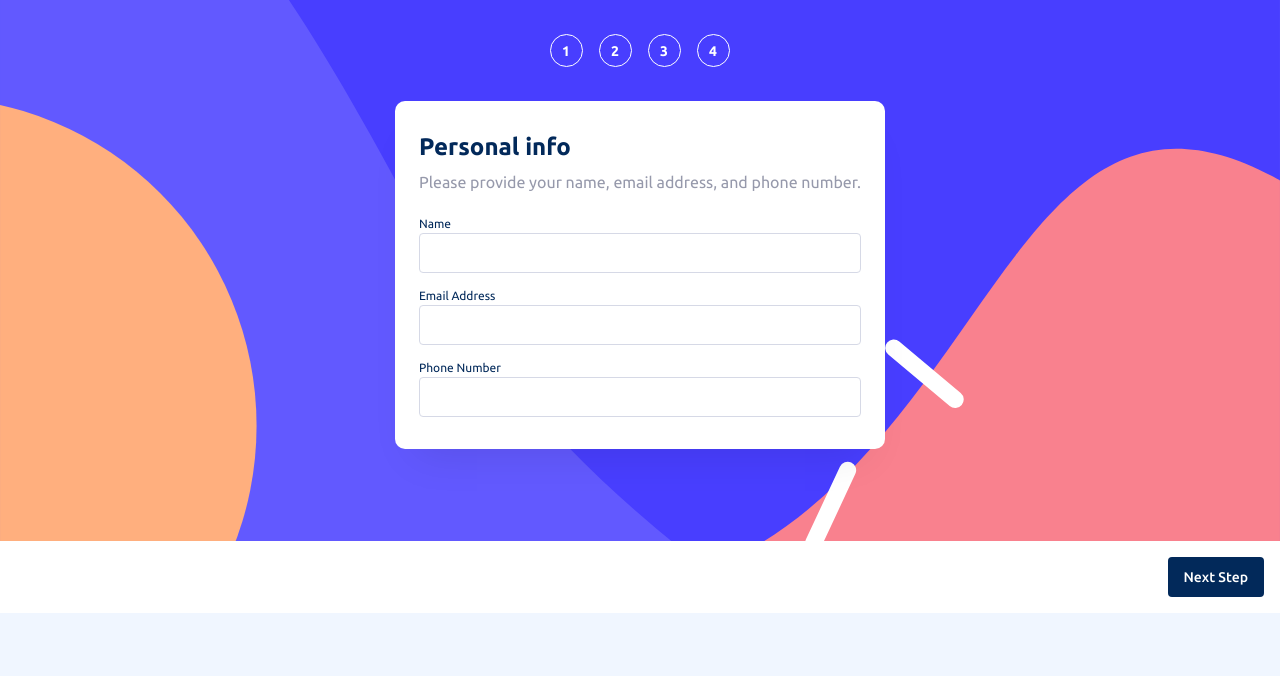
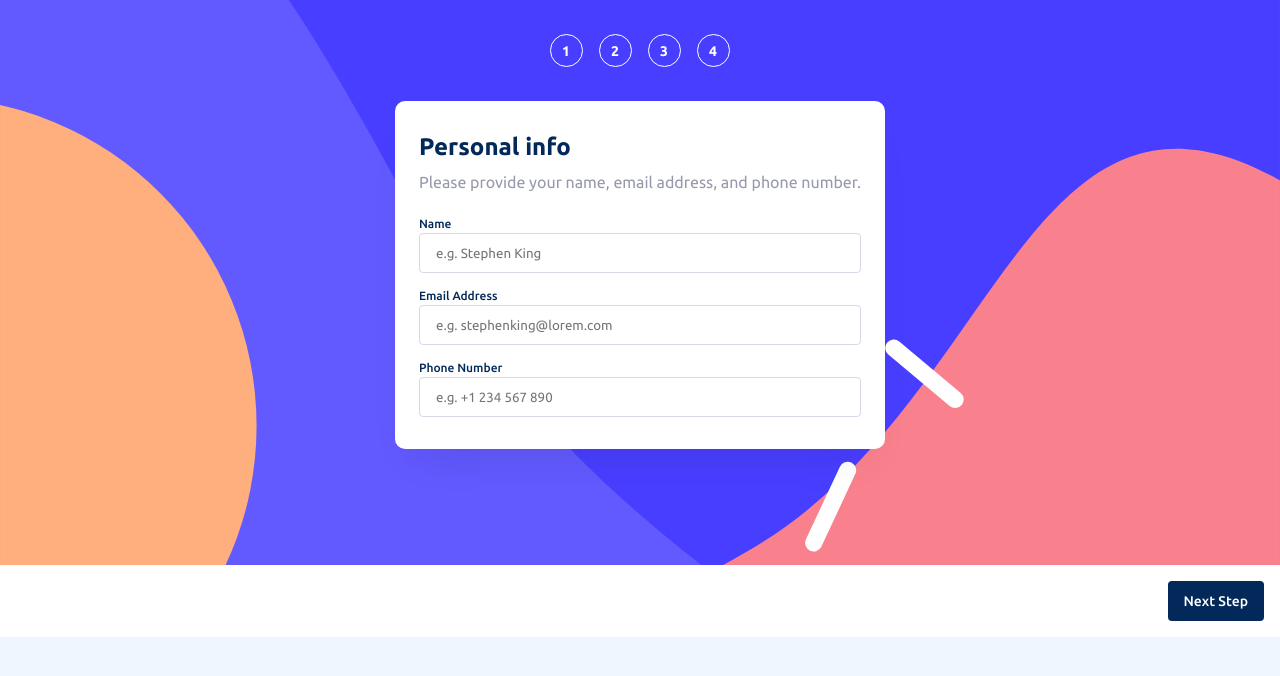
Before and after one commit to Zuzuu1992/Multi-step-form---Front, a React (Vite) app: page / in a window 1280 px wide. Shown: the top 676 px of the page. Built offline with nearby package versions, Linux system fonts and the light colour scheme.

Commit message:
feat:refactor code

```diff
--- a/src/App.tsx
+++ b/src/App.tsx
@@ -1,5 +1,9 @@
 import styled from "styled-components";
 import Background from "../src/assets/bg-sidebar-mobile.svg";
+import Pagination from "./components/Pagination";
+import Step from "./components/Step";
+import EntryForm from "./components/EntryForm";
+import NextStep from "./components/NextStep";
 
 function App() {
   return (
@@ -8,38 +12,13 @@ function App() {
         {/* <img src={Mskd} /> */}
         <Option>
           <Process>
-            <Pagination>
-              <Number>1</Number>
-              <Number>2</Number>
-              <Number>3</Number>
-              <Number>4</Number>
-            </Pagination>
+            <Pagination />
             <Card>
-              <Step>
-                <Title>Personal info</Title>
-                <Instruction>
-                  Please provide your name, email address, and phone number.
-                </Instruction>
-              </Step>
-              <Form>
-                <FillBox>
-                  <Label htmlFor="name">Name</Label>
-                  <Input type="text" id="name" />
-                </FillBox>
-                <FillBox>
-                  <Label htmlFor="email">Email Address</Label>
-                  <Input type="text" id="email" />
-                </FillBox>
-                <FillBox>
-                  <Label htmlFor="phone">Phone Number</Label>
-                  <Input type="text" id="phone" />
-                </FillBox>
-              </Form>
+              <Step />
+              <EntryForm />
             </Card>
           </Process>
-          <Next>
-            <NextBtn>Next Step</NextBtn>
-          </Next>
+          <NextStep />
         </Option>
       </Main>
     </>
@@ -63,7 +42,7 @@ const Process = styled.div`
   align-items: center;
   row-gap: 34px;
   /* padding: 34px 16px; */
-  padding: 34px 16px 58px 16px;
+  padding: 34px 16px 82px 16px;
 `;
 
 const Option = styled.div`
@@ -73,108 +52,9 @@ const Option = styled.div`
   row-gap: 34px;
 `;
 
-const Pagination = styled.div`
-  display: flex;
-  column-gap: 16px;
-`;
-
-const Number = styled.button`
-  border-radius: 50%;
-  height: 33px;
-  width: 33px;
-  border: 1px solid white;
-  background-color: transparent;
-  /* padding: 6px 10px; */
-  color: var(--white);
-  text-align: center;
-  font-family: Ubuntu;
-  font-size: 14px;
-  font-style: normal;
-  font-weight: 700;
-  line-height: normal;
-  letter-spacing: 1px;
-  text-transform: uppercase;
-`;
-
 const Card = styled.div`
   background-color: var(--white);
   border-radius: 10px;
   box-shadow: 0px 25px 40px -20px rgba(0, 0, 0, 0.1);
   padding: 32px 24px;
 `;
-const Step = styled.div`
-  display: flex;
-  flex-direction: column;
-  row-gap: 9px;
-`;
-
-const Title = styled.div`
-  color: var(--marineBlue);
-  font-family: Ubuntu;
-  font-size: 24px;
-  font-style: normal;
-  font-weight: 700;
-  line-height: normal;
-`;
-
-const Instruction = styled.div`
-  color: var(--coolGrey);
-  font-feature-settings: "clig" off, "liga" off;
-  /* Body (L) */
-  font-family: Ubuntu;
-  font-size: 16px;
-  font-style: normal;
-  font-weight: 400;
-  line-height: 25px; /* 156.25% */
-`;
-
-const Next = styled.div`
-  background-color: var(--white);
-  display: flex;
-  justify-content: flex-end;
-  width: 100%;
-  padding: 16px;
-`;
-
-const NextBtn = styled.button`
-  background-color: var(--white);
-  padding: 12px 16px;
-  border-radius: 4px;
-  background: var(--marineBlue);
-  color: var(--white, #fff);
-  font-family: Ubuntu;
-  font-size: 14px;
-  font-style: normal;
-  font-weight: 500;
-  line-height: normal;
-  border: none;
-`;
-
-const Form = styled.form`
-  margin-top: 22px;
-  display: flex;
-  flex-direction: column;
-  row-gap: 16px;
-`;
-
-const FillBox = styled.div`
-  display: flex;
-  flex-direction: column;
-  row-gap: 3px;
-`;
-
-const Input = styled.input`
-  height: 40px;
-  border-radius: 4px;
-  border: 1px solid var(--border-color, #d6d9e6);
-  background: var(--white);
-`;
-
-const Label = styled.label`
-  color: var(--marineBlue);
-  font-family: Ubuntu;
-  font-size: 12px;
-  font-style: normal;
-  font-weight: 400;
-  line-height: normal;
-`;
--- /dev/null
+++ b/src/components/EntryForm.tsx
@@ -0,0 +1,65 @@
+import styled from "styled-components";
+
+function EntryForm() {
+  return (
+    <Form>
+      <FillBox>
+        <Label htmlFor="name">Name</Label>
+        <Input type="text" id="name" placeholder="e.g. Stephen King" />
+      </FillBox>
+      <FillBox>
+        <Label htmlFor="email">Email Address</Label>
+        <Input
+          type="text"
+          id="email"
+          placeholder="e.g. stephenking@lorem.com"
+        />
+      </FillBox>
+      <FillBox>
+        <Label htmlFor="phone">Phone Number</Label>
+        <Input type="text" id="phone" placeholder="e.g. +1 234 567 890" />
+      </FillBox>
+    </Form>
+  );
+}
+
+export default EntryForm;
+
+const Form = styled.form`
+  margin-top: 22px;
+  display: flex;
+  flex-direction: column;
+  row-gap: 16px;
+`;
+
+const FillBox = styled.div`
+  display: flex;
+  flex-direction: column;
+  row-gap: 3px;
+`;
+
+const Input = styled.input`
+  height: 40px;
+  border-radius: 4px;
+  border: 1px solid var(--border-color, #d6d9e6);
+  background: var(--white);
+  font-family: "Ubuntu", sans-serif;
+  padding-left: 16px;
+  ::placeholder {
+    color: var(--coolGrey);
+    font-family: "Ubuntu", sans-serif;
+    font-size: 15px;
+    font-style: normal;
+    font-weight: 500;
+    line-height: normal;
+  }
+`;
+
+const Label = styled.label`
+  color: var(--marineBlue);
+  font-family: "Ubuntu", sans-serif;
+  font-size: 12px;
+  font-style: normal;
+  font-weight: 500;
+  line-height: normal;
+`;
--- /dev/null
+++ b/src/components/NextStep.tsx
@@ -0,0 +1,33 @@
+import styled from "styled-components";
+
+function NextStep() {
+  return (
+    <Next>
+      <NextBtn>Next Step</NextBtn>
+    </Next>
+  );
+}
+
+export default NextStep;
+
+const Next = styled.div`
+  background-color: var(--white);
+  display: flex;
+  justify-content: flex-end;
+  width: 100%;
+  padding: 16px;
+`;
+
+const NextBtn = styled.button`
+  background-color: var(--white);
+  padding: 12px 16px;
+  border-radius: 4px;
+  background: var(--marineBlue);
+  color: var(--white, #fff);
+  font-family: "Ubuntu", sans-serif;
+  font-size: 14px;
+  font-style: normal;
+  font-weight: 500;
+  line-height: normal;
+  border: none;
+`;
--- /dev/null
+++ b/src/components/Pagination.tsx
@@ -0,0 +1,36 @@
+import styled from "styled-components";
+
+function Pagination() {
+  return (
+    <NumberBox>
+      <Number>1</Number>
+      <Number>2</Number>
+      <Number>3</Number>
+      <Number>4</Number>
+    </NumberBox>
+  );
+}
+
+export default Pagination;
+
+const NumberBox = styled.div`
+  display: flex;
+  column-gap: 16px;
+`;
+
+const Number = styled.button`
+  border-radius: 50%;
+  height: 33px;
+  width: 33px;
+  border: 1px solid white;
+  background-color: transparent;
+  color: var(--white);
+  text-align: center;
+  font-family: "Ubuntu", sans-serif;
+  font-size: 14px;
+  font-style: normal;
+  font-weight: 700;
+  line-height: normal;
+  letter-spacing: 1px;
+  text-transform: uppercase;
+`;
--- /dev/null
+++ b/src/components/Step.tsx
@@ -0,0 +1,40 @@
+import styled from "styled-components";
+
+function Step() {
+  return (
+    <Chapter>
+      <Title>Personal info</Title>
+      <Instruction>
+        Please provide your name, email address, and phone number.
+      </Instruction>
+    </Chapter>
+  );
+}
+
+export default Step;
+
+const Chapter = styled.div`
+  display: flex;
+  flex-direction: column;
+  row-gap: 9px;
+`;
+
+const Title = styled.div`
+  color: var(--marineBlue);
+  font-family: "Ubuntu", sans-serif;
+  font-size: 24px;
+  font-style: normal;
+  font-weight: 700;
+  line-height: normal;
+`;
+
+const Instruction = styled.div`
+  color: var(--coolGrey);
+  font-feature-settings: "clig" off, "liga" off;
+  /* Body (L) */
+  font-family: "Ubuntu", sans-serif;
+  font-size: 16px;
+  font-style: normal;
+  font-weight: 400;
+  line-height: 25px; /* 156.25% */
+`;
--- a/src/index.css
+++ b/src/index.css
@@ -1,4 +1,4 @@
-@import url("https://fonts.googleapis.com/css2?family=Ubuntu:wght@400;500;700&display=swap");
+@import url("https://fonts.googleapis.com/css2?family=Ubuntu:wght@400;500;600;700&display=swap");
 
 * {
   margin: 0;
@@ -9,7 +9,6 @@
 :root {
   --marineBlue: hsl(213, 96%, 18%);
   --purplishBlue: hsl(243, 100%, 62%);
-
   --pastelBlue: hsl(228, 100%, 84%);
   --lightBlue: hsl(206, 94%, 87%);
   --strawberryRed: hsl(354, 84%, 57%);
@@ -24,6 +23,7 @@ html,
 body {
   width: 100%;
   height: 100%;
+  /* font-family: "Ubuntu", sans-serif !important; */
 }
 
 body {
--- a/tsconfig.json
+++ b/tsconfig.json
@@ -1,6 +1,7 @@
 {
   "compilerOptions": {
     "target": "ES2020",
+    "allowSyntheticDefaultImports": true,
     "useDefineForClassFields": true,
     "lib": ["ES2020", "DOM", "DOM.Iterable"],
     "module": "ESNext",
@@ -11,7 +12,7 @@
     },
     /* Bundler mode */
     "moduleResolution": "node",
-    // "allowImportingTsExtensions": true,
+    "allowImportingTsExtensions": true,
     "resolveJsonModule": true,
     "isolatedModules": true,
     "noEmit": true,
```
Also changed, not shown: src/main.tsx (+7 -7 lines).
